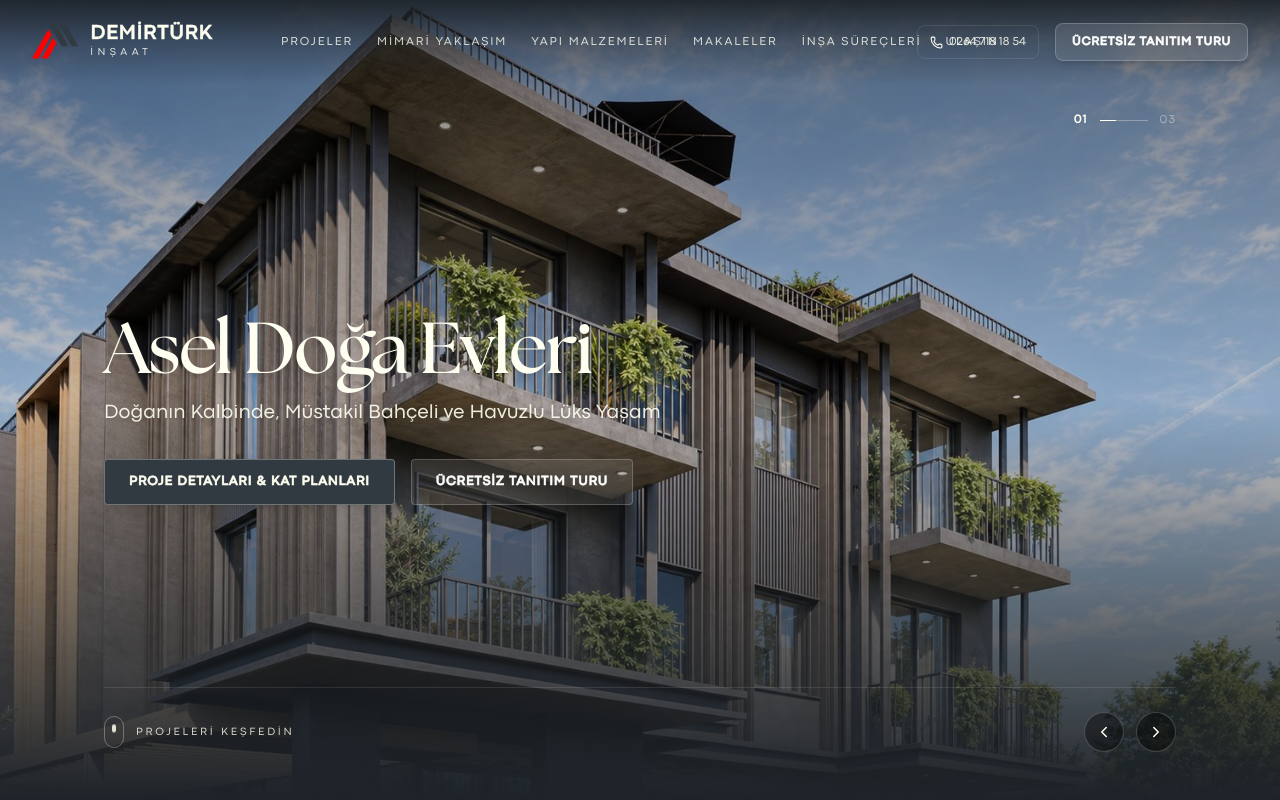
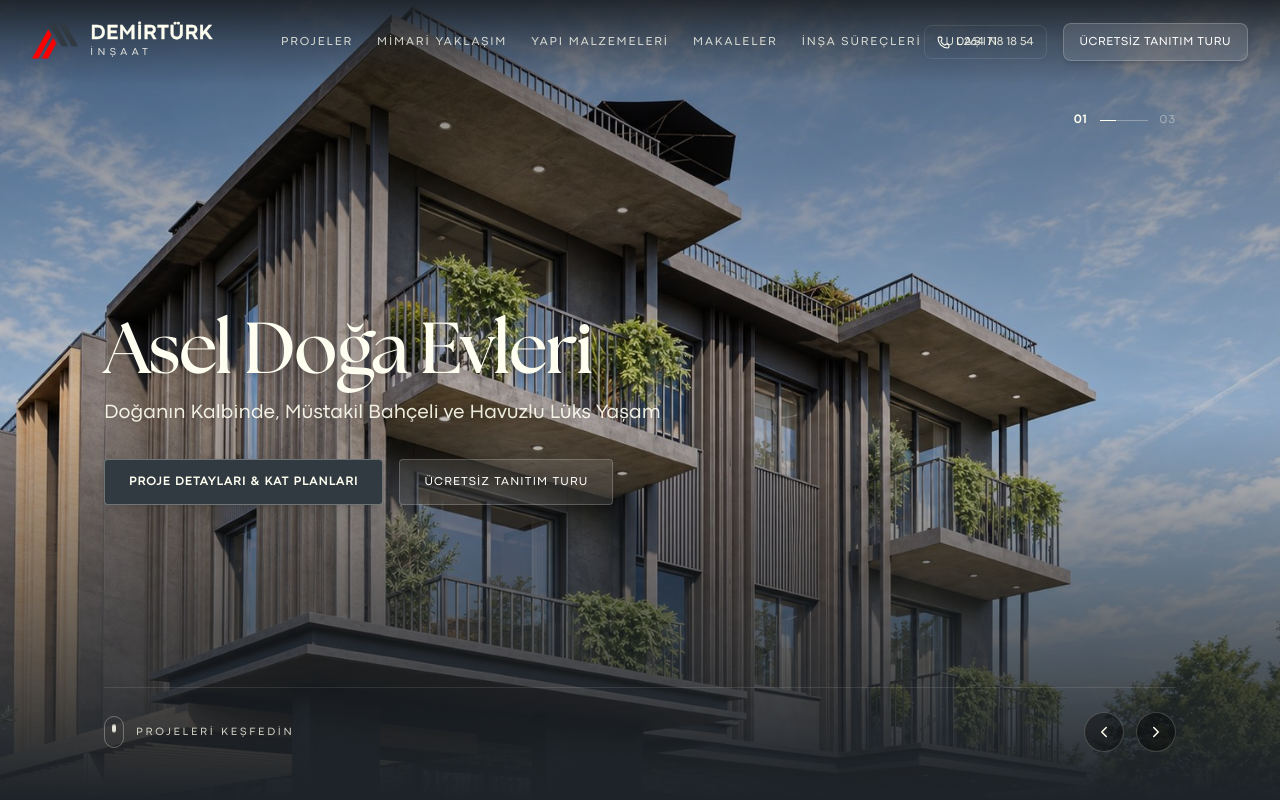
Before and after one commit to berkantcaliskan/dtweb, a React (Vite) app: page / in a window 1280 px wide. Shown: the top 800 px of the page. Built offline with nearby package versions, Linux system fonts and the light colour scheme; the HTML template or start-up script is replaced by a standard one; a web font is replaced by a local one.

Commit message:
fix: make Ucretsiz Tanitim Turu light/normal font and keep only Proje Detaylari bold

```diff
--- a/src/components/HeroSlider.tsx
+++ b/src/components/HeroSlider.tsx
@@ -96,7 +96,7 @@ export const HeroSlider: React.FC<HeroSliderProps> = ({ onSelectProject, onOpenT
             <button
               type="button"
               onClick={() => onSelectProject(currentProject)}
-              className="btn-cta-bold px-6 py-3.5 bg-[#313941] hover:bg-[#3a444e] text-[#fffff1] border border-[#fffff1]/30 text-xs sm:text-[13px] uppercase rounded transition-all shadow-lg hover:shadow-xl hover:border-[#fffff1]/50 hover:scale-105 active:scale-95"
+              className="px-6 py-3.5 bg-[#313941] hover:bg-[#3a444e] text-[#fffff1] border border-[#fffff1]/30 font-bold text-xs uppercase tracking-widest rounded transition-all shadow-lg hover:shadow-xl hover:border-[#fffff1]/50 hover:scale-105 active:scale-95"
             >
               Proje Detayları & Kat Planları
             </button>
@@ -111,7 +111,7 @@ export const HeroSlider: React.FC<HeroSliderProps> = ({ onSelectProject, onOpenT
                   if (el) el.scrollIntoView({ behavior: 'smooth' })
                 }
               }}
-              className="btn-cta-bold glass-blur-box px-6 py-3.5 bg-white/10 hover:bg-white/20 backdrop-blur-md text-[#fffff1] border border-[#fffff1]/20 text-xs sm:text-[13px] uppercase rounded transition-all hover:scale-105 active:scale-95 hover:border-[#fffff1]/40"
+              className="glass-blur-box px-6 py-3.5 bg-white/10 hover:bg-white/20 backdrop-blur-md text-[#fffff1] border border-[#fffff1]/20 font-normal text-xs uppercase tracking-widest rounded transition-all hover:scale-105 active:scale-95 hover:border-[#fffff1]/40"
             >
               Ücretsiz Tanıtım Turu
             </button>
--- a/src/components/WebsiteNavbar.tsx
+++ b/src/components/WebsiteNavbar.tsx
@@ -104,7 +104,7 @@ export const WebsiteNavbar: React.FC<WebsiteNavbarProps> = ({ onOpenTour }) => {
                   if (onOpenTour) onOpenTour()
                   else scrollTo('#tanitim-turu')
                 }}
-                className="btn-cta-bold glass-blur-box text-xs uppercase px-4 py-2.5 text-[#fffff1] rounded-lg transition-all shadow-md hover:shadow-xl hover:-translate-y-0.5 flex items-center space-x-1.5 whitespace-nowrap hover:border-[#fffff1]/40"
+                className="glass-blur-box text-xs font-normal tracking-wider uppercase px-4 py-2.5 text-[#fffff1] rounded-lg transition-all shadow-md hover:shadow-xl hover:-translate-y-0.5 flex items-center space-x-1.5 whitespace-nowrap hover:border-[#fffff1]/40"
               >
                 <span>Ücretsiz Tanıtım Turu</span>
               </button>
--- a/src/index.css
+++ b/src/index.css
@@ -192,13 +192,6 @@
   box-shadow: 0 8px 32px rgba(0, 0, 0, 0.3);
 }
 
-.btn-cta-bold {
-  font-weight: 800 !important;
-  -webkit-text-stroke: 0.45px currentColor;
-  text-shadow: 0 0 1px rgba(255, 255, 241, 0.4);
-  letter-spacing: 0.08em;
-}
-
 .glass-blur-card {
   background: rgba(255, 255, 255, 0.08);
   backdrop-filter: blur(20px);
```
